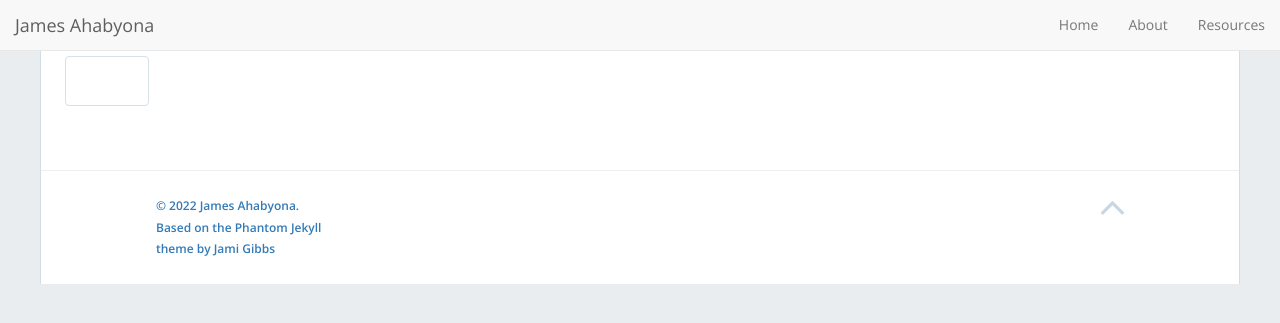
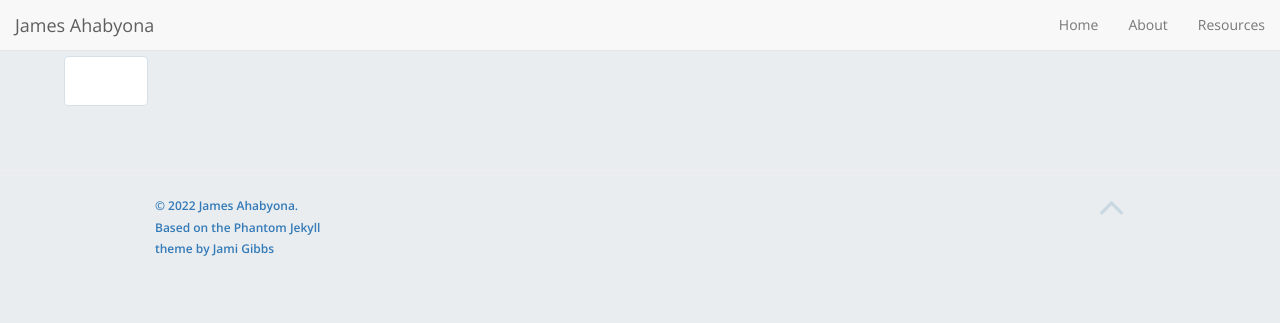
Before and after one commit to mariaelenaguer/mariaelenaguer.github.io, a Jekyll site: the page built from oldabout.md, in a window 1280 px wide. Shown: the top 323 px of the page. Built offline with Jekyll 4.4.1, drawn with Linux system fonts in a browser that asks for light colours; nearby versions of some CDN libraries; our own code applies the rules of GitHub Pages for plain Markdown files.

Commit message:
Update header.html

```diff
--- a/_includes/header.html
+++ b/_includes/header.html
@@ -1,13 +1,11 @@
 <!doctype html>
+<html lang="en">
 <head>
-
-  <!-- Meta -->
   <meta charset="utf-8">
-
-  <title>{% if page.title %}{{ page.title }} - {{ site.title }}{% elsif post.title %}{{ post.title }} - {{ site.title }}{% else %}{{ site.title }} - {{ site.description }}{% endif %}</title>
+  <title>{% if page.title %}{{ page.title }} - {% endif %}{{ site.title }}</title>
   <meta http-equiv="X-UA-Compatible" content="IE=edge,chrome=1">
   <meta name="viewport" content="width=device-width, initial-scale=1">
-  <meta content="yes" name="apple-mobile-web-app-capable">
+  <meta name="apple-mobile-web-app-capable" content="yes">
   <meta name="apple-mobile-web-app-status-bar-style" content="black-translucent">
 
   <!-- RSS -->
@@ -27,11 +25,9 @@
   <link rel="stylesheet" href="{{ "/css/style.css" | prepend: site.baseurl }}">
 
 </head>
-<body class="{{ post.title | downcase | replace:' ','-' | replace:',','' | strip_html }}{% if page.category %} category-{{ page.category }}{% endif %}{% if page.layout-class %} layout-{{ page.layout-class }}{% endif %}">
+<body class="{% if post.title %}{{ post.title | downcase | replace:' ','-' | replace:',','' | strip_html }}{% endif %}{% if page.category %} category-{{ page.category }}{% endif %}{% if page.layout-class %} layout-{{ page.layout-class }}{% endif %}">
 
-<div class="main container" id="top">
-
-  {% if site.enable_nav == true %}
+{% if site.enable_nav %}
   <nav class="navbar navbar-default navbar-fixed-top">
     <div class="container-fluid">
       <div class="navbar-header">
@@ -55,3 +51,5 @@
     </div>
   </nav>
 {% endif %}
+</body>
+</html>
```
Lines whose indentation alone changed are shown as unchanged.
